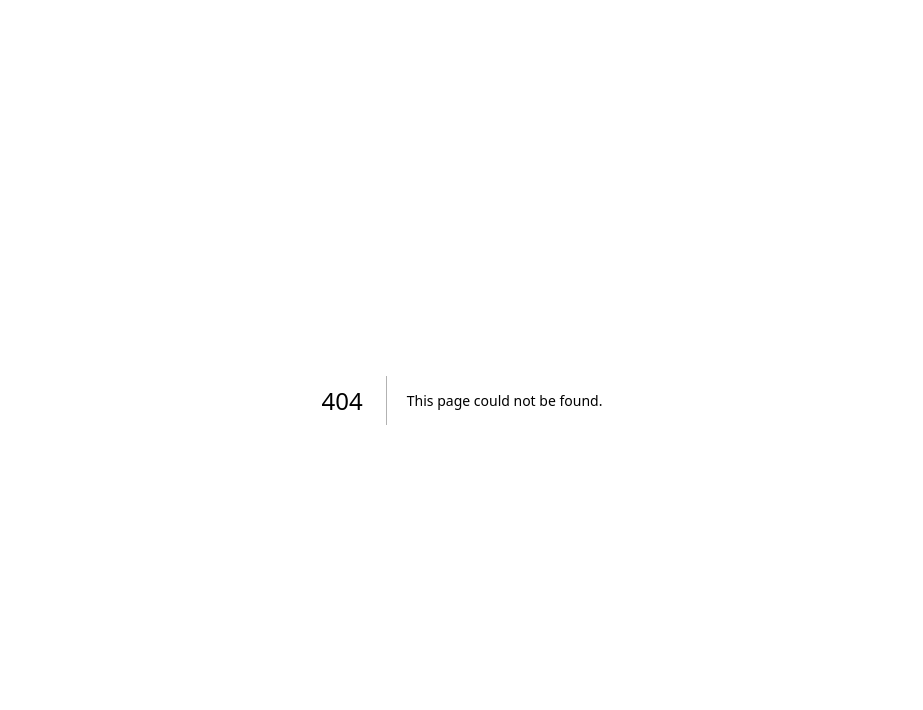
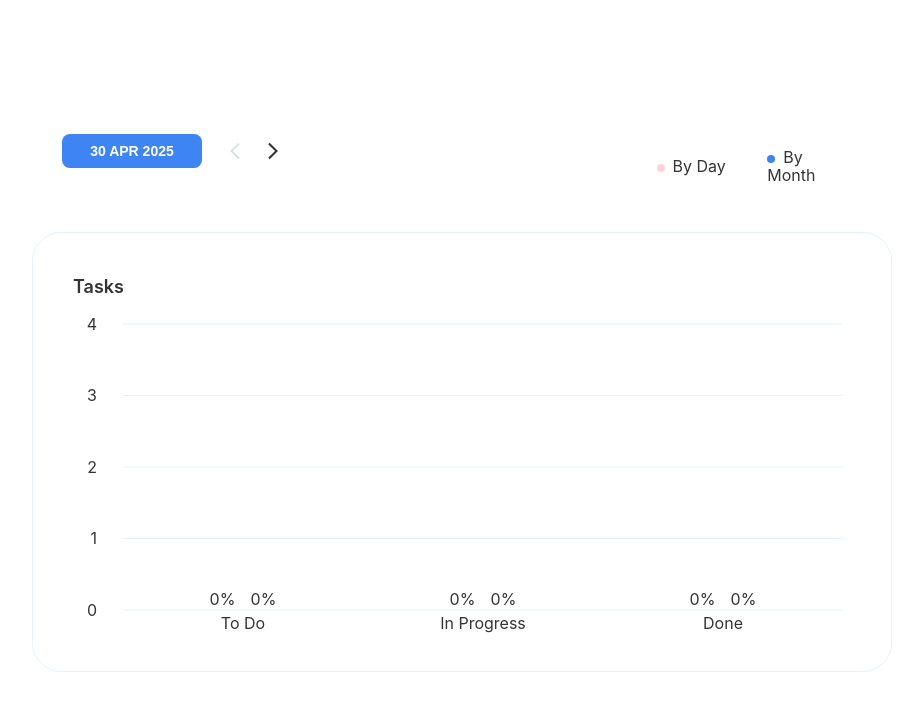
Before and after one commit to matoka02/tracker-project-fe, a Next.js app: page /statistics in a window 1280 px wide. Before the commit this address had no page. Shown: the top 710 px of the page, without its empty margins (178-1101 px from the left). Built offline with nearby package versions, Linux system fonts and the light colour scheme.

Commit message:
create StatisticsPage

```diff
--- /dev/null
+++ b/pages/statistics/index.tsx
@@ -0,0 +1,105 @@
+import { Box } from '@mui/material';
+import { styled, useTheme } from '@mui/material/styles';
+import { format, parseISO } from 'date-fns';
+import { useRouter } from 'next/router';
+import React, { useEffect } from 'react';
+
+import PeriodPaginator from '@/components/calendar/PeriodPaginator';
+import StatisticsComp from '@/components/statistics/StatisticsComp';
+import StatisticsInfo from '@/components/statistics/StatisticsInfo';
+import { selectActiveDate, selectPeriodType } from '@/stores/date/dateSelectors';
+import { setActiveDate, setPeriodType, setSelectedDate } from '@/stores/date/dateSlice';
+import { useAppDispatch, useAppSelector } from '@/stores/hooks';
+
+// ----------------------------------------------------------------------
+
+const PageWrapper = styled(Box)(({ theme }) => ({
+  padding: '0 20px 95px 20px',
+  [theme.breakpoints.up('md')]: {
+    padding: '0 32px 64px 32px',
+  },
+  [theme.breakpoints.up('lg')]: {
+    padding: '0 32px 32px 32px',
+  },
+}));
+
+const StatisticWrapper = styled(Box)(({ theme }) => ({
+  backgroundColor: theme.palette.variable.secondaryBg || '#F7F6F9',
+  borderRadius: '16px',
+  padding: '28px 14px 135px 14px',
+  [theme.breakpoints.up('md')]: {
+    padding: '132px 32px 224px 32px',
+  },
+  [theme.breakpoints.up('lg')]: {
+    padding: '134px 113px 104px 113px',
+  },
+}));
+
+const PaginationContainer = styled(Box)(({ theme }) => ({
+  display: 'flex',
+  flexDirection: 'column',
+  width: '307px',
+  margin: '0 auto',
+  [theme.breakpoints.up('md')]: {
+    flexDirection: 'row',
+    width: '600px',
+  },
+  [theme.breakpoints.up('lg')]: {
+    width: '800px',
+  },
+}));
+
+const CalendarContainer = styled(Box)(({ theme }) => ({
+  width: '307px',
+  [theme.breakpoints.up('md')]: {
+    width: '230px',
+  },
+}));
+
+// ----------------------------------------------------------------------
+
+function StatisticsPage():React.ReactElement {
+const router =useRouter();
+const dispatch=useAppDispatch();
+
+const today=useAppSelector(selectActiveDate);
+const periodType=useAppSelector(selectPeriodType);
+
+const {date:dateParam}=router.query;
+const normalizedDate=typeof dateParam ==='string'?dateParam.split('/')[1]:'';
+
+  const theme = useTheme();
+
+useEffect(()=>{
+  if (periodType==='month') dispatch(setPeriodType('day'))
+
+  try {
+    if (normalizedDate) {
+      const date=format(parseISO(normalizedDate),'yyyy-MM-dd');
+      if (today!==date) {
+        dispatch(setSelectedDate(date));
+        dispatch(setActiveDate(date))
+      }
+    }
+  } catch (error) {
+    router.push( `/statistics/${periodType}/${today}`)
+  }
+},[dispatch, normalizedDate, periodType, router, today])
+
+  return (
+    <PageWrapper>
+      <StatisticWrapper>
+        <PaginationContainer>
+          <CalendarContainer>
+            <PeriodPaginator />
+          </CalendarContainer>
+          <StatisticsInfo />
+        </PaginationContainer>
+        <StatisticsComp />
+      </StatisticWrapper>
+    </PageWrapper>
+  );
+
+}
+
+export default StatisticsPage;
```
